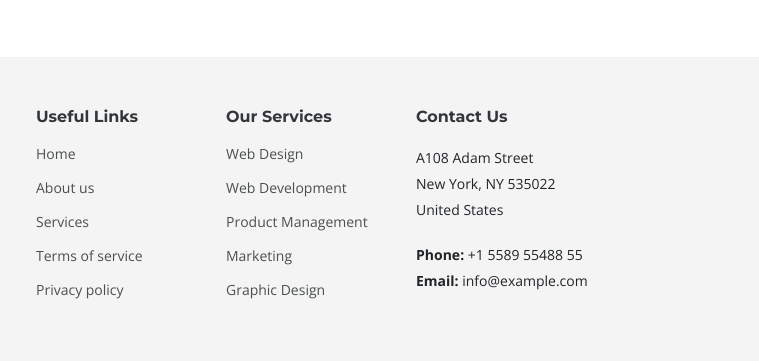
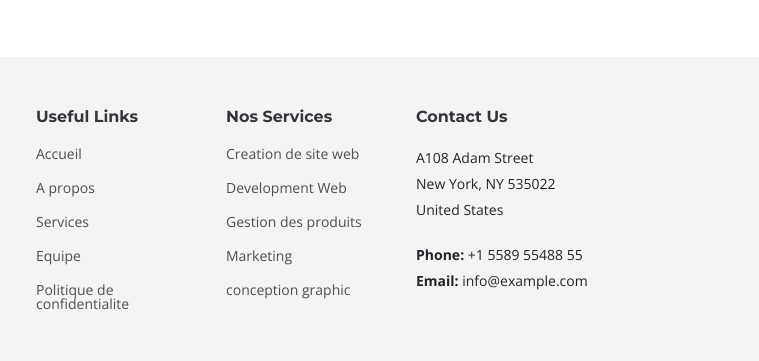
Before and after one commit to FardatChaanrani123/append, a plain HTML site: page index.html in a window 1280 px wide. Shown: the part 10207-10568 px from the top of the page, 521-1280 px from the left. Drawn offline with nearby package versions, Linux system fonts and the light colour scheme.

Commit message:
modification footer

```diff
--- a/index.html
+++ b/index.html
@@ -1122,22 +1122,22 @@
         <div class="col-lg-2 col-6 footer-links">
           <h4>Useful Links</h4>
           <ul>
-            <li><a href="#">Home</a></li>
-            <li><a href="#">About us</a></li>
+            <li><a href="#">Accueil</a></li>
+            <li><a href="#">A propos</a></li>
             <li><a href="#">Services</a></li>
-            <li><a href="#">Terms of service</a></li>
-            <li><a href="#">Privacy policy</a></li>
+            <li><a href="#">Equipe</a></li>
+            <li><a href="#">Politique de confidentialite</a></li>
           </ul>
         </div>
 
         <div class="col-lg-2 col-6 footer-links">
-          <h4>Our Services</h4>
+          <h4>Nos Services</h4>
           <ul>
-            <li><a href="#">Web Design</a></li>
-            <li><a href="#">Web Development</a></li>
-            <li><a href="#">Product Management</a></li>
+            <li><a href="#">Creation de site web</a></li>
+            <li><a href="#">Development Web</a></li>
+            <li><a href="#">Gestion des produits</a></li>
             <li><a href="#">Marketing</a></li>
-            <li><a href="#">Graphic Design</a></li>
+            <li><a href="#">conception graphic</a></li>
           </ul>
         </div>
 
```
